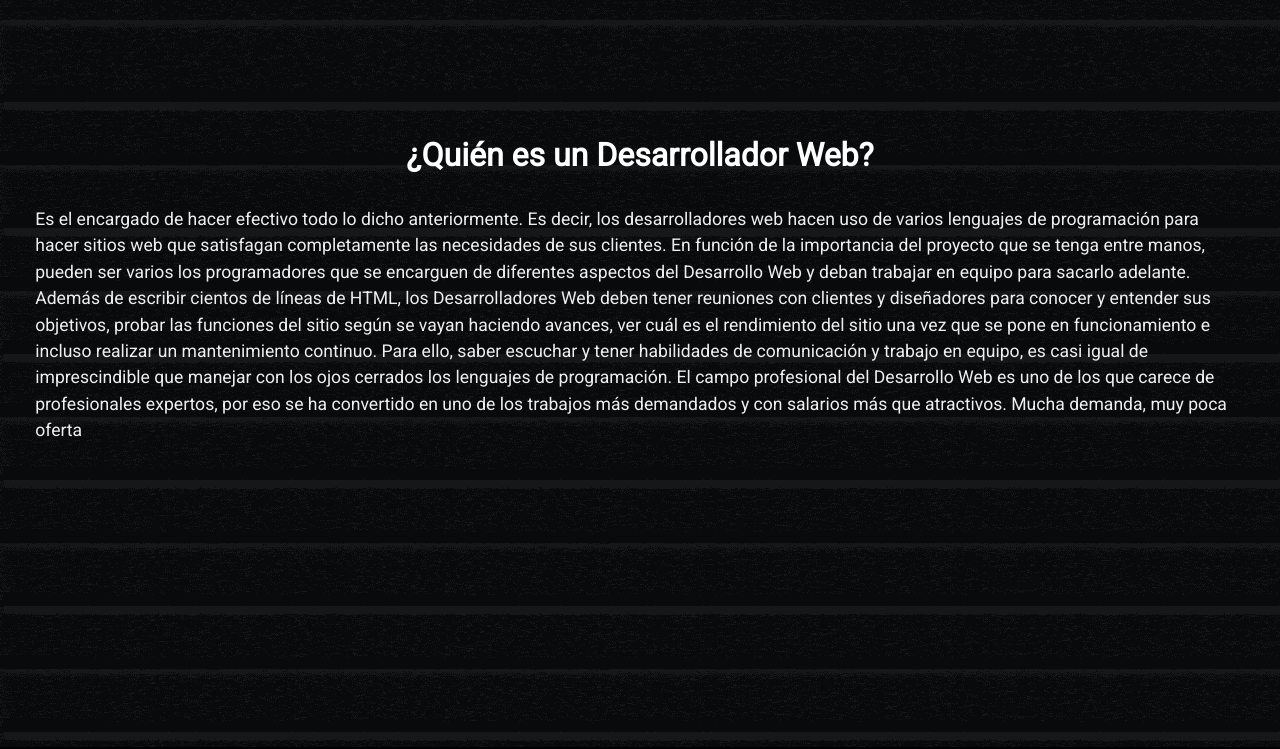
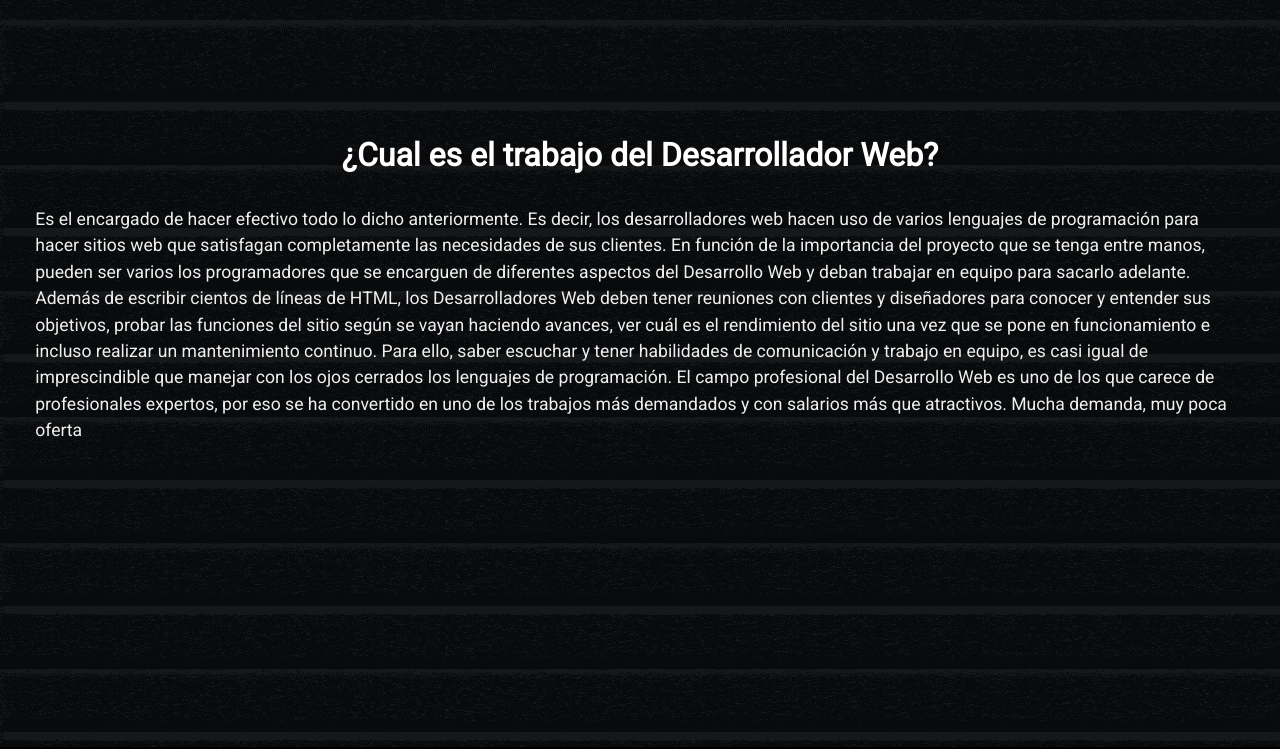
Before and after one commit to MCH3553/PF-Charras, a website: page index.html in a window 1280 px wide. Shown: the part 880-1629 px from the top of the page. Drawn offline with nearby package versions, Linux system fonts and the light colour scheme.

Commit message:
adecuacion de texto principal y descripcion

```diff
--- a/index.html
+++ b/index.html
@@ -4,9 +4,9 @@
     <meta charset="UTF-8">
     <meta http-equiv="X-UA-Compatible" content="IE=edge">
     <meta name="viewport" content="width=device-width, initial-scale=1.0">
-    <meta name="description" content="Inicio del recorrido del proyecto de desarrollo web, acompañanos en este camino de programación">
+    <meta name="description" content="Inicio del recorrido de este proyecto, acompañanos en el camino de la programación, en el cual iremos aprendiendo las diferentes etapas de un proyecto real de desarrollo web">
     <meta name="keywords" content=", DESARROLLO, WEB, DESARROLLADOR, SITIO, PROGRAMACION, GRAFICO">
-    <title>MCH Introducción</title>
+    <title>MCH Desarrollo Web</title>
     <link href="https://cdn.jsdelivr.net/npm/bootstrap@5.3.0-alpha1/dist/css/bootstrap.min.css" rel="stylesheet" integrity="sha384-GLhlTQ8iRABdZLl6O3oVMWSktQOp6b7In1Zl3/Jr59b6EGGoI1aFkw7cmDA6j6gD" crossorigin="anonymous">
 <script src="https://cdn.jsdelivr.net/npm/bootstrap@5.3.0-alpha1/dist/js/bootstrap.bundle.min.js" integrity="sha384-w76AqPfDkMBDXo30jS1Sgez6pr3x5MlQ1ZAGC+nuZB+EYdgRZgiwxhTBTkF7CXvN" crossorigin="anonymous"></script>
     <link rel= icon href= "imagenes/icono.png">
@@ -66,31 +66,16 @@
   <p class="maintext">
 
     El desarrollo web es el proceso de creación y mantenimiento de sitios web.
-
-
-
     Los especialistas en desarrollo web son aquellos que se encargan de que los websites y las apps funcionen correctamente, sean eficientes, tengan dinamismo y buena organización.
-
-
-
     Se trata de un trabajo que implica colaborar con otros actores en la creación de sitios web y herramientas digitales, incluyendo a diseñadores gráficos, responsables del contenido y expertos en posicionamiento en buscadores, entre otros
 </p>
 
 
-  <h2 class=""><strong>¿Quién es un Desarrollador Web?</strong></h2>
+  <h2 class=""><strong>¿Cual es el trabajo del Desarrollador Web?</strong></h2>
   <p class="maintext">
     Es el encargado de hacer efectivo todo lo dicho anteriormente. Es decir, los desarrolladores web hacen uso de varios lenguajes de programación para hacer sitios web que satisfagan completamente las necesidades de sus clientes.
-
-
-
 En función de la importancia del proyecto que se tenga entre manos, pueden ser varios los programadores que se encarguen de diferentes aspectos del Desarrollo Web y deban trabajar en equipo para sacarlo adelante.
-
-
-
 Además de escribir cientos de líneas de HTML, los Desarrolladores Web deben tener reuniones con clientes y diseñadores para conocer y entender sus objetivos, probar las funciones del sitio según se vayan haciendo avances, ver cuál es el rendimiento del sitio una vez que se pone en funcionamiento e incluso realizar un mantenimiento continuo. Para ello, saber escuchar y tener habilidades de comunicación y trabajo en equipo, es casi igual de imprescindible que manejar con los ojos cerrados los lenguajes de programación.
-
-
-
 El campo profesional del Desarrollo Web es uno de los que carece de profesionales expertos, por eso se ha convertido en uno de los trabajos más demandados y con salarios más que atractivos. Mucha demanda, muy poca oferta
   </p>
 
```
